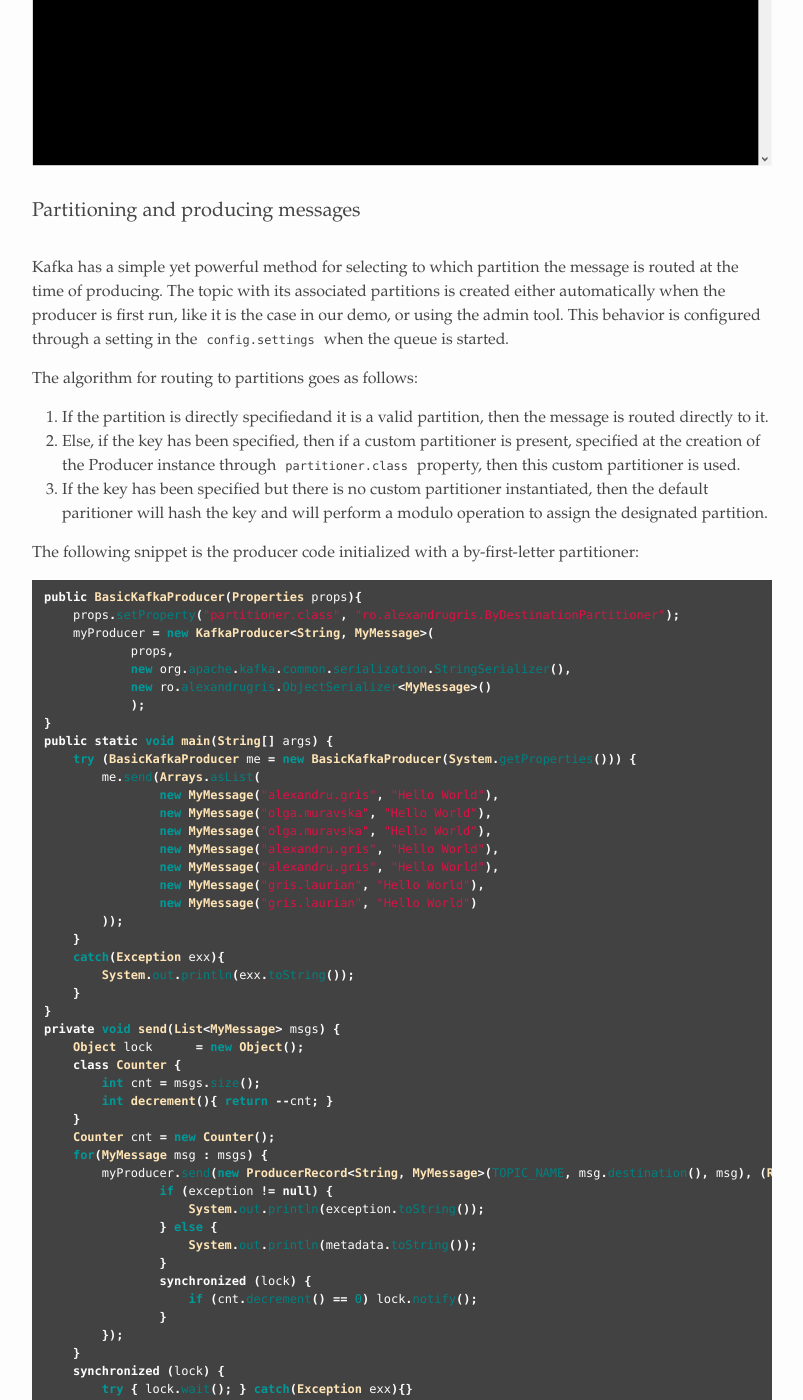
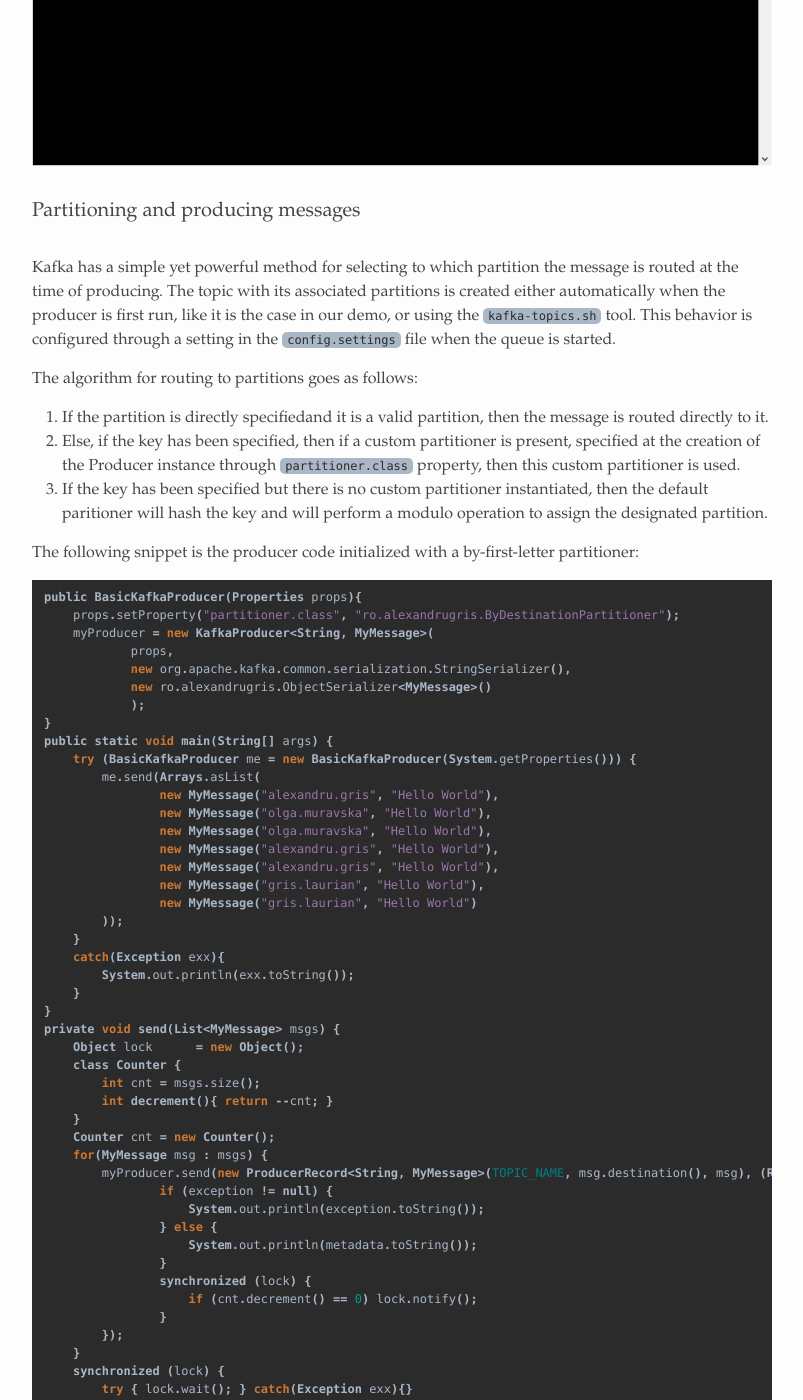
Before and after one commit to alexandrugris/my-jekyll-tech-blog, a Jekyll site: the page built from MyBlog/_posts/2017-06-04-kafka-patterns.markdown, in a window 1280 px wide and 1400 px high, scrolled down 7719 px. Shown: the whole window, without its empty margins (238-1041 px from the left). Built offline with Jekyll 4.4.1, drawn with Linux system fonts in a browser that asks for light colours; some of the changed text lies outside the part shown.

Commit message:
small changes to highlight rules

````diff
--- a/MyBlog/_posts/2017-06-03-rabbitmq-patterns.markdown
+++ b/MyBlog/_posts/2017-06-03-rabbitmq-patterns.markdown
@@ -10,7 +10,10 @@ This post summmarizes my forray into RabbitMQ. The code which merges most of the
 
 By far the easiest and most portable way to run RabbitMQ is to use the official docker container with the management console started:
 
-`docker run -d --rm --hostname my-rabbit -p 4369:4369 -p 15671-15672:15671-15672 -p 5672:5672 --name my_rabbit_mq rabbitmq:3-management`
+```
+docker run -d --rm --hostname my-rabbit -p 4369:4369 -p 15671-15672:15671-15672 -p 5672:5672 \
+    --name my_rabbit_mq rabbitmq:3-management
+```
 
 The corresponding connetion string is `"amqp://guest:guest@localhost:5672"` and the management URL: `http://localhost:15672/#/ `
 
--- a/MyBlog/_posts/2017-06-04-kafka-patterns.markdown
+++ b/MyBlog/_posts/2017-06-04-kafka-patterns.markdown
@@ -178,9 +178,9 @@ Retention is regardless of whether any consumer has read any message. Default re
 
 ### Debugging Kafka Clients
 
-There are two basic ways to debug Kafka clients when you want to run everything on your machine. The simplest way is to run a single kafka instance and map its port to localhost. Thus, in the client application, there will be only one Kafka broker to connect to, that is `localhost`.
+There are two basic ways to debug Kafka clients when you want to run everything on your machine. The simplest way is to run a single kafka instance and map its port to localhost. Thus, in the client application, there will be only one Kafka broker to connect to, that is to `localhost`.
 
-However, there is another one, slightly more complex but  more rewarding as one can scale as many brokers as he/she wishes. This requires the creation of another service in the docker compose file which runs the Java application to debug, because it is needed that this app runs in the same docker network as the rest of the cluster. It also requires remote debugging enabled and mapping of the project directory in a volume in the docker container that runs the app. Here is the updated `docker-compose.yml` as it is configured on my machine.
+However, there is another one, slightly more complex but more rewarding as one can scale as many brokers as he/she wishes. This requires the creation of another service in the docker compose file which runs the Java application to debug, because it is needed that this app runs in the same docker network as the rest of the cluster. It also requires remote debugging enabled and mapping of the project directory in a volume in the docker container that runs the app. Here is the updated `docker-compose.yml` as it is configured on my machine.
 
 ```yml
 version: '3'
@@ -247,7 +247,7 @@ And some screenshots:
 
 ### Partitioning and producing messages
 
-Kafka has a simple yet powerful method for selecting to which partition the message is routed at the time of producing. The topic with its associated partitions is created either automatically when the producer is first run, like it is the case in our demo, or using the admin tool. This behavior is configured through a setting in the `config.settings` when the queue is started.
+Kafka has a simple yet powerful method for selecting to which partition the message is routed at the time of producing. The topic with its associated partitions is created either automatically when the producer is first run, like it is the case in our demo, or using the `kafka-topics.sh` tool. This behavior is configured through a setting in the `config.settings` file when the queue is started.
 
 The algorithm for routing to partitions goes as follows:
 
--- a/MyBlog/_sass/minima/_syntax-highlighting.scss
+++ b/MyBlog/_sass/minima/_syntax-highlighting.scss
@@ -3,27 +3,27 @@
  */
 
 code.highlighter-rouge {
-    color: #424242;
-    background-color: #fdfdfd;
+    color: #2B2B2B;
+    background-color: #a9b7c6;
 }
 
 div.highlighter-rouge {
-    color: #fdfdfd;
-    background-color: #424242;
+    color: #a9b7c6;
+    background-color: #2B2B2B;
     border: 0px;
-    border-radius: 5px;
+    border-radius: 3px;
   }
 
 .highlight {
-  background-color:  #424242;
-  color: #fdfdfd;
+  background-color:  #2B2B2B;
+  color: #a9b7c6;
 
 
   @extend %vertical-rhythm;
 
   .c     { color: #C7DD0C; font-style: italic } // Comment
   .err   { color: #fdfdfd } // Error
-  .k     { color: #099; font-weight: bold } // Keyword
+  .k     { color: #cc7832; font-weight: bold } // Keyword
   .o     { font-weight: bold } // Operator
   .cm    { color: #C7DD0C; font-style: italic } // Comment.Multiline
   .cp    { color: #C7DD0C; font-weight: bold } // Comment.Preproc
@@ -45,16 +45,16 @@ div.highlighter-rouge {
   .kd    { font-weight: bold } // Keyword.Declaration
   .kp    { font-weight: bold } // Keyword.Pseudo
   .kr    { font-weight: bold } // Keyword.Reserved
-  .kt    { color: #099; font-weight: bold } // Keyword.Type
+  .kt    { color: #cc7832; font-weight: bold } // Keyword.Type
   .m     { color: #099 } // Literal.Number
-  .s     { color: #d14 } // Literal.String
-  .na    { color: #008080 } // Name.Attribute
-  .nb    { color: #0086B3 } // Name.Builtin
-  .nc    { color: moccasin; font-weight: bold } // Name.Class
+  .s     { color: #9876aa } // Literal.String
+  .na    { color: #a9b7c6 } // Name.Attribute
+  .nb    { color: #a9b7c6 } // Name.Builtin
+  .nc    { color: #a9b7c6; font-weight: bold } // Name.Class
   .no    { color: #008080 } // Name.Constant
   .ni    { color: #800080 } // Name.Entity
-  .ne    { color: moccasin; font-weight: bold } // Name.Exception
-  .nf    { color: moccasin; font-weight: bold } // Name.Function
+  .ne    { color: #a9b7c6; font-weight: bold } // Name.Exception
+  .nf    { color: #a9b7c6; font-weight: bold } // Name.Function
   .nn    { color: #555 } // Name.Namespace
   .nt    { color: #000080 } // Name.Tag
   .nv    { color: #008080 } // Name.Variable
@@ -64,16 +64,16 @@ div.highlighter-rouge {
   .mh    { color: #099 } // Literal.Number.Hex
   .mi    { color: #099 } // Literal.Number.Integer
   .mo    { color: #099 } // Literal.Number.Oct
-  .sb    { color: #d14 } // Literal.String.Backtick
-  .sc    { color: #d14 } // Literal.String.Char
-  .sd    { color: #d14 } // Literal.String.Doc
-  .s2    { color: #d14 } // Literal.String.Double
-  .se    { color: #d14 } // Literal.String.Escape
-  .sh    { color: #d14 } // Literal.String.Heredoc
-  .si    { color: #d14 } // Literal.String.Interpol
-  .sx    { color: #d14 } // Literal.String.Other
+  .sb    { color: #9876aa } // Literal.String.Backtick
+  .sc    { color: #9876aa } // Literal.String.Char
+  .sd    { color: #9876aa } // Literal.String.Doc
+  .s2    { color: #9876aa } // Literal.String.Double
+  .se    { color: #9876aa } // Literal.String.Escape
+  .sh    { color: #9876aa } // Literal.String.Heredoc
+  .si    { color: #9876aa } // Literal.String.Interpol
+  .sx    { color: #9876aa } // Literal.String.Other
   .sr    { color: #009926 } // Literal.String.Regex
-  .s1    { color: #d14 } // Literal.String.Single
+  .s1    { color: #9876aa } // Literal.String.Single
   .ss    { color: #990073 } // Literal.String.Symbol
   .bp    { color: #999 } // Name.Builtin.Pseudo
   .vc    { color: #008080 } // Name.Variable.Class
--- a/MyBlog/assets/main.scss
+++ b/MyBlog/assets/main.scss
@@ -18,7 +18,7 @@ $brand-color:      #841212;
 
 $grey-color:       #828282;
 $grey-color-light: lighten($grey-color, 40%);
-$grey-color-dark:  darken($grey-color, 25%);
+$grey-color-dark:  #2B2B2B; // darken($grey-color, 25%);
 
 // Width of the content area
 $content-width:    800px;
````
Also changed, not shown: other parts of MyBlog/_posts/2017-06-04-kafka-patterns.markdown (+8 -6 lines).
